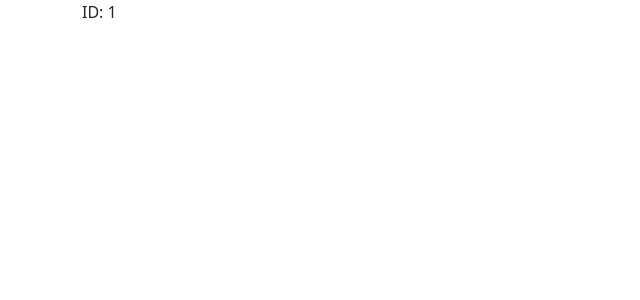
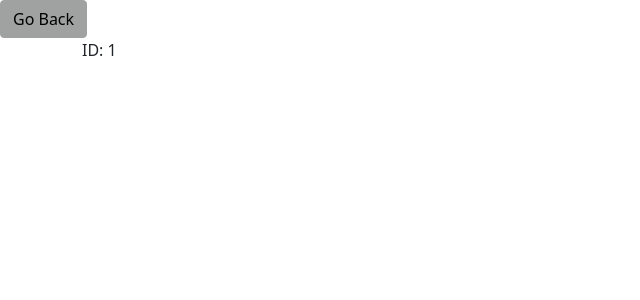
Before and after one commit to klauffer/LocalBreweries, a React (Create React App) app in the folder local-breweries/: page /Brewery/1 in a window 1280 px wide. Shown: the top 300 px of the page, without its empty margins (0-640 px from the left). Built offline with nearby package versions, Linux system fonts and the light colour scheme.

Commit message:
added nav bar and go back feature

```diff
--- a/local-breweries/src/App.tsx
+++ b/local-breweries/src/App.tsx
@@ -3,17 +3,20 @@ import './App.scss';
 import BreweriesSearch from './BreweriesSearch';
 import { Switch, Route, BrowserRouter } from 'react-router-dom';
 import BreweryDetails from './BreweryDetails';
+import NavBar from './NavBar';
 
 const App: React.FC = () => {
   return (
+    <div className="App">
+
     <BrowserRouter>
-      <div className="App">
+    <NavBar />
         <Switch>
           <Route exact path="/" component={BreweriesSearch} />
           <Route exact path="/Brewery/:id" component={BreweryDetails} />
         </Switch>
-      </div>
     </BrowserRouter>
+    </div>
   );
 }
 
--- /dev/null
+++ b/local-breweries/src/NavBar.tsx
@@ -0,0 +1,18 @@
+import React from 'react';
+import { Button } from 'react-bootstrap';
+import { useHistory } from 'react-router-dom';
+
+const NavBar: React.FC = () => {
+    let history = useHistory();
+    const goToPreviousPath = () => {
+        history.goBack()
+    }
+
+    return (
+      <div>
+          <Button variant="secondary" onClick={goToPreviousPath}>Go Back</Button>
+      </div>
+    );
+  }
+
+  export default NavBar;
```
